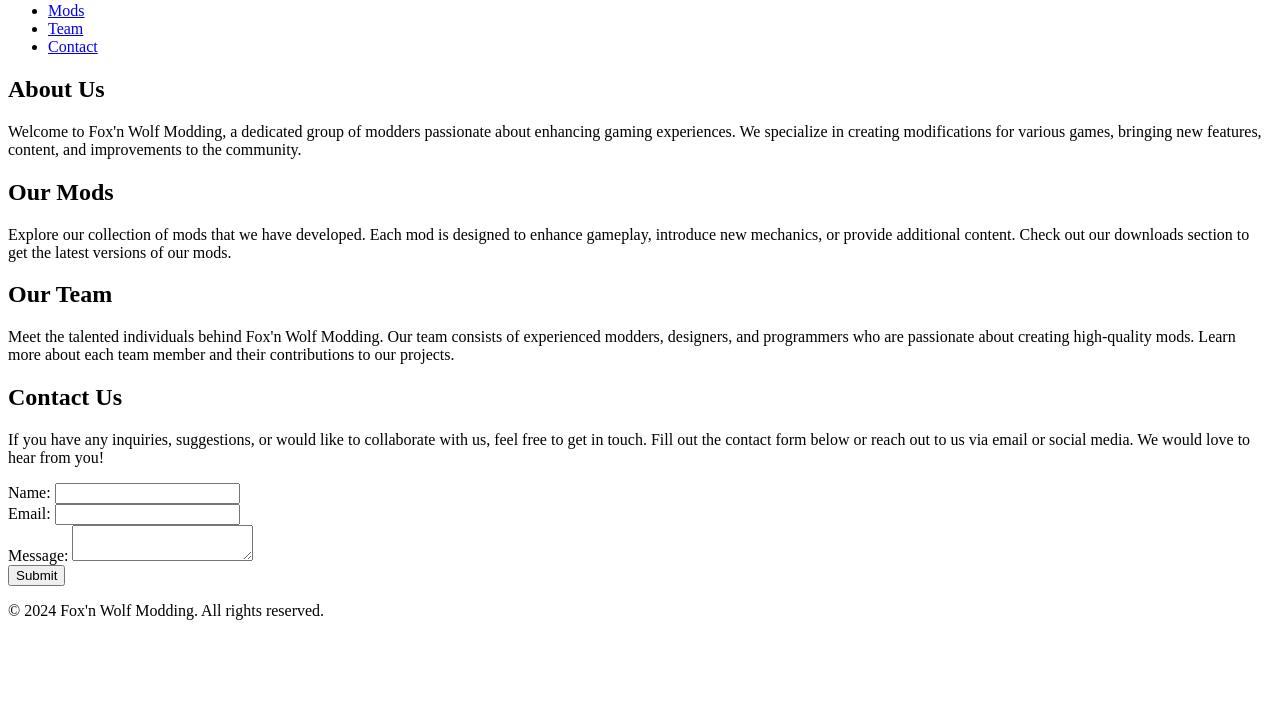
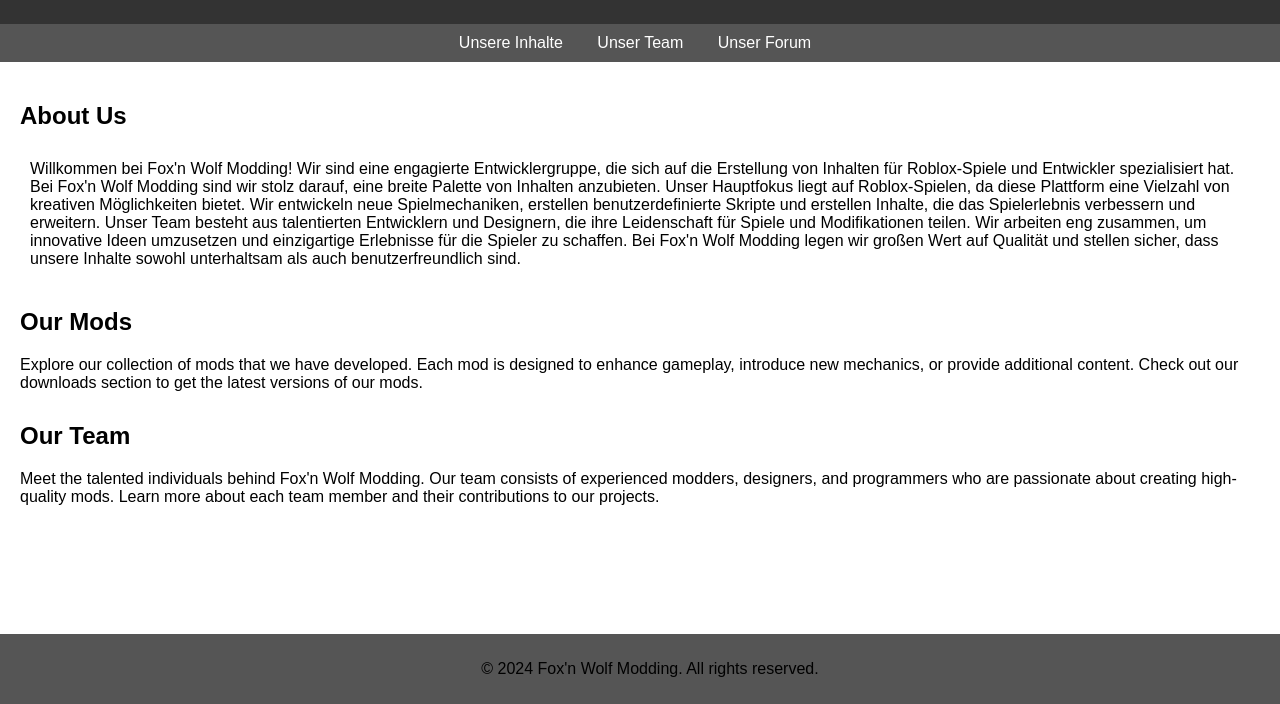
Before and after one commit to FuFiFurry/FoxnWolf, a plain HTML site: page index.html in a window 1280 px wide. Shown: the part 96-800 px from the top of the page. Drawn offline with Linux system fonts and the light colour scheme.

Commit message:
Update index.html

```diff
--- a/index.html
+++ b/index.html
@@ -5,7 +5,73 @@
   <meta name="viewport" content="width=device-width, initial-scale=1.0">
   <title>Fox'n Wolf Modding</title>
   <style>
-    /* Add your custom CSS styles here */
+    /* Global Styles */
+    body {
+      font-family: Arial, sans-serif;
+      margin: 0;
+      padding: 0;
+      display: flex;
+      flex-direction: column;
+      min-height: 100vh;
+    }
+
+    /* Header Styles */
+    header {
+      background-color: #333;
+      color: #fff;
+      padding: 20px;
+      text-align: center;
+    }
+
+    /* Navigation Styles */
+    nav {
+      background-color: #555;
+      color: #fff;
+      padding: 10px;
+      text-align: center;
+    }
+
+    nav ul {
+      list-style-type: none;
+      margin: 0;
+      padding: 0;
+    }
+
+    nav ul li {
+      display: inline-block;
+      margin-right: 10px;
+    }
+
+    nav ul li a {
+      color: #fff;
+      text-decoration: none;
+      padding: 5px 10px;
+    }
+
+    /* Main Content Styles */
+    main {
+      flex-grow: 1;
+      padding: 20px;
+    }
+
+    section {
+      margin-bottom: 30px;
+    }
+
+    h1, h2 {
+      color: #000;
+    }
+
+    /* Footer Styles */
+    footer {
+      background-color: #555;
+      color: #000;
+      padding: 10px;
+      text-align: center;
+      position: fixed;
+      bottom: 0;
+      width: 100%;
+    }
   </style>
 </head>
 <body>
@@ -15,17 +81,23 @@
 
   <nav>
     <ul>
-      <li><a href="#about">About</a></li>
-      <li><a href="#mods">Mods</a></li>
-      <li><a href="#team">Team</a></li>
-      <li><a href="#contact">Contact</a></li>
+      <li><a href="#mods">Unsere Inhalte</a></li>
+      <li><a href="#team">Unser Team</a></li>
+      <li><a href="#forum">Unser Forum</a></li>
     </ul>
   </nav>
 
   <main>
+
     <section id="about">
       <h2>About Us</h2>
-      <p>Welcome to Fox'n Wolf Modding, a dedicated group of modders passionate about enhancing gaming experiences. We specialize in creating modifications for various games, bringing new features, content, and improvements to the community.</p>
+      <p style="padding: 10px;">Willkommen bei Fox'n Wolf Modding! Wir sind eine engagierte Entwicklergruppe, die sich auf die Erstellung von Inhalten für Roblox-Spiele und Entwickler spezialisiert hat.
+        Bei Fox'n Wolf Modding sind wir stolz darauf, eine breite Palette von Inhalten anzubieten.
+        Unser Hauptfokus liegt auf Roblox-Spielen, da diese Plattform eine Vielzahl von kreativen Möglichkeiten bietet.
+        Wir entwickeln neue Spielmechaniken, erstellen benutzerdefinierte Skripte und erstellen Inhalte, die das Spielerlebnis verbessern und erweitern.
+        Unser Team besteht aus talentierten Entwicklern und Designern, die ihre Leidenschaft für Spiele und Modifikationen teilen.
+        Wir arbeiten eng zusammen, um innovative Ideen umzusetzen und einzigartige Erlebnisse für die Spieler zu schaffen.
+        Bei Fox'n Wolf Modding legen wir großen Wert auf Qualität und stellen sicher, dass unsere Inhalte sowohl unterhaltsam als auch benutzerfreundlich sind.</p>
     </section>
 
     <section id="mods">
@@ -37,24 +109,10 @@
       <h2>Our Team</h2>
       <p>Meet the talented individuals behind Fox'n Wolf Modding. Our team consists of experienced modders, designers, and programmers who are passionate about creating high-quality mods. Learn more about each team member and their contributions to our projects.</p>
     </section>
-
-    <section id="contact">
-      <h2>Contact Us</h2>
-      <p>If you have any inquiries, suggestions, or would like to collaborate with us, feel free to get in touch. Fill out the contact form below or reach out to us via email or social media. We would love to hear from you!</p>
-      <form>
-        <label for="name">Name:</label>
-        <input type="text" id="name" name="name" required><br>
-        <label for="email">Email:</label>
-        <input type="email" id="email" name="email" required><br>
-        <label for="message">Message:</label>
-        <textarea id="message" name="message" required></textarea><br>
-        <input type="submit" value="Submit">
-      </form>
-    </section>
   </main>
 
   <footer>
-    <p>&copy; 2024 Fox'n Wolf Modding. All rights reserved.</p>
+    <p style="color: #000;">&copy; 2024 Fox'n Wolf Modding. All rights reserved.</p>
   </footer>
 </body>
 </html>
```
